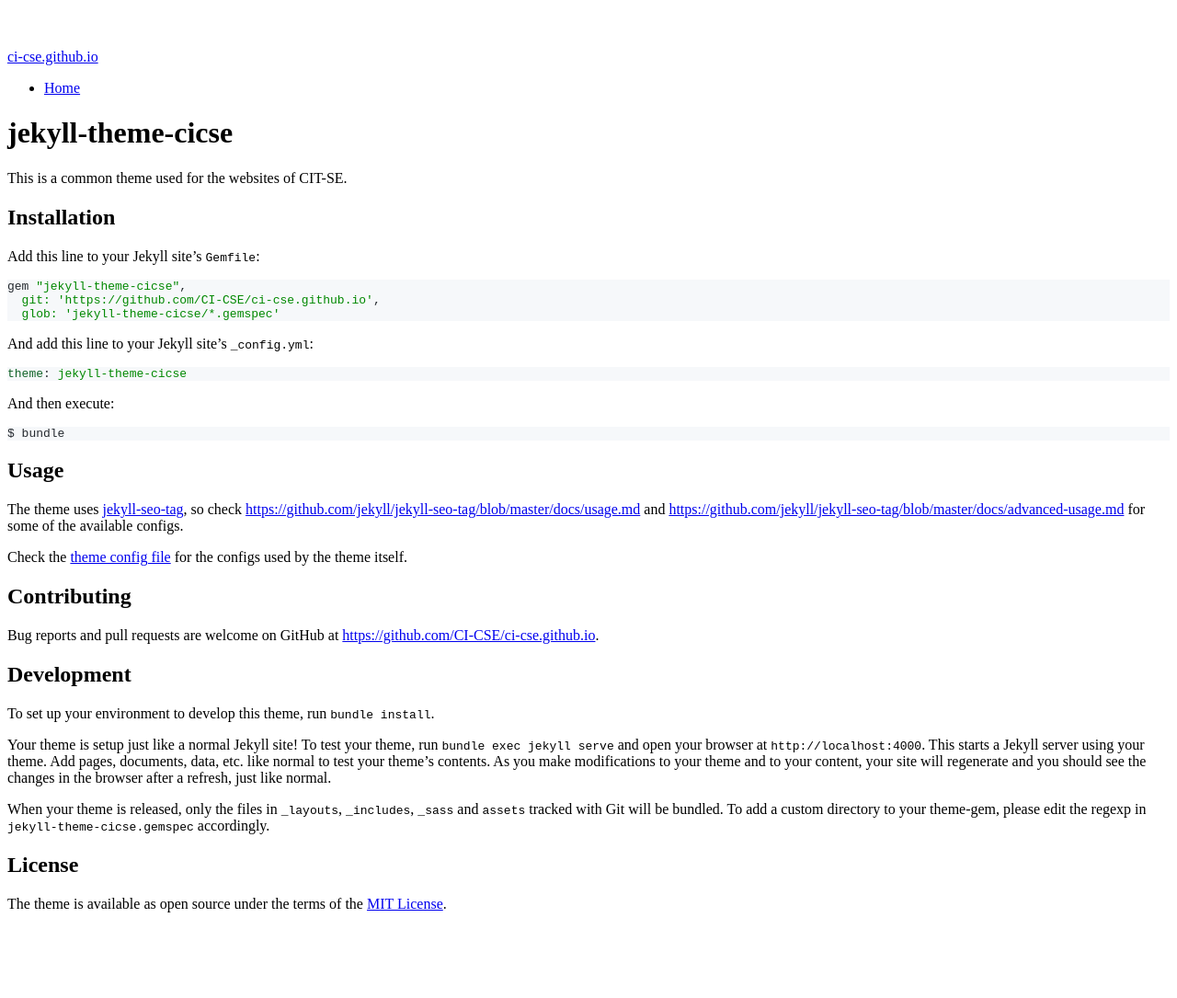
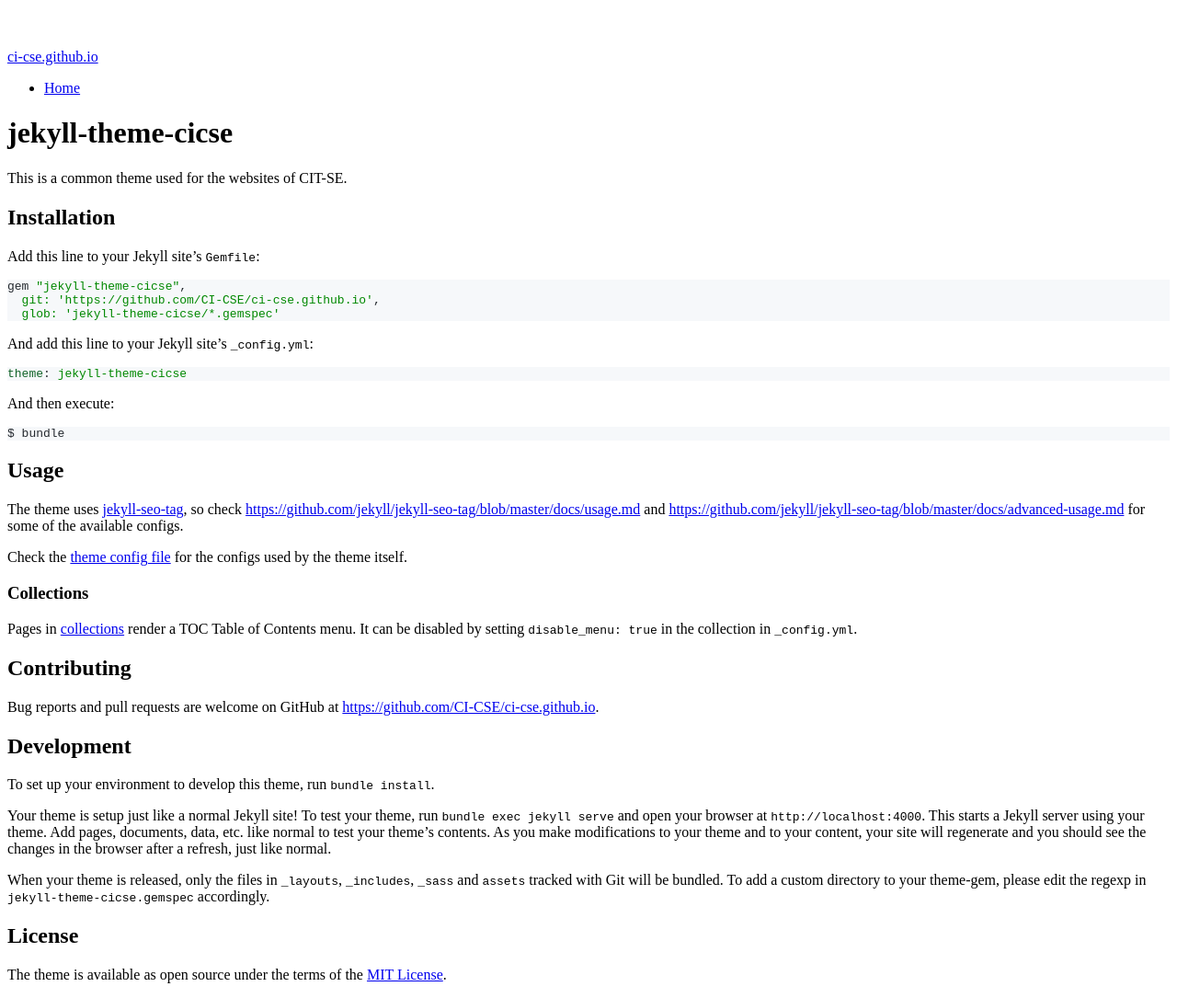
Before and after one commit to CI-CSE/ci-cse.github.io, a Jekyll site: the page built from jekyll-theme-cicse/README.md, in a window 1280 px wide. Shown: the whole page at 92% size. Built offline with Jekyll 4.4.1, drawn with Linux system fonts in a browser that asks for light colours; our own code applies the rules of GitHub Pages for plain Markdown files; before the commit the page ends 1008 px from its top, so only the background shows below that.

Commit message:
Revive menu
This reverts commit 58eb2b5001cf569f9eee7a0c907ef27a39751c57.

```diff
--- a/_config.yml
+++ b/_config.yml
@@ -14,6 +14,7 @@
 
 collections:
   people:
+    disable_menu: true
     output: true
     sort_by: title
     order:
--- a/jekyll-theme-cicse/README.md
+++ b/jekyll-theme-cicse/README.md
@@ -32,6 +32,10 @@
 Check the [theme config file](./jekyll-theme-cicse/_config.yml) for the configs
 used by the theme itself.
 
+### Collections
+Pages in [collections](https://jekyllrb.com/docs/collections/) render a TOC Table of Contents menu. It can be disabled
+by setting `disable_menu: true` in the collection in `_config.yml`.
+
 ## Contributing
 
 Bug reports and pull requests are welcome on GitHub at
--- a/jekyll-theme-cicse/_layouts/default.html
+++ b/jekyll-theme-cicse/_layouts/default.html
@@ -9,9 +9,41 @@
 		<link rel="stylesheet" href="{{ "/assets/css/main.css" | relative_url }}">
 	</head>
 	<body class="flex">
-		<div class="flex-1 flex flex-row-reverse">
-		</div>
-		<div class="w-full md:w-[50rem]">
+    <div class="flex-1 flex flex-row-reverse">
+      {% assign col = site.collections | where: "label", page.collection | first %}
+      {% if page.collection and page.collection != 'posts' and col.disable_menu != true %}
+        <nav class="w-[16rem]">
+          <div class="h-20 bg-gradient-to-tl from-blue-50"></div>
+          <ul class="bg-gradient-to-bl from-blue-50 pb-6">
+            {% for p in site[page.collection] %}
+              <li>
+                {% unless p == page %}
+                  <a
+                    href="{{ p.url | relative_url }}"
+                    class="min-h-8 block flex items-center hover:bg-blue-100
+                          {% if p.is_index %} pl-2 font-bold
+                          {% else %} pl-4
+                          {% endif %}
+                          "
+                  >
+                    {{ p.title }}
+                  </a>
+                {% else %}
+                  <span class="min-h-8 flex items-center bg-blue-100 align-middle
+                               {% if p.is_index %} pl-2 font-bold
+                               {% else %} pl-4
+                               {% endif %}
+                               ">
+                    {{ p.title }}
+                  </span>
+                {% endunless %}
+              </li>
+            {% endfor %}
+          </ul>
+        </nav>
+      {% endif %}
+    </div>
+    <div class="w-full md:w-[50rem]">
       <header class="mx-auto w-full text-white bg-navy-blue p-2">
         <a href="https://institute.constructor.org/">
           <img
```
